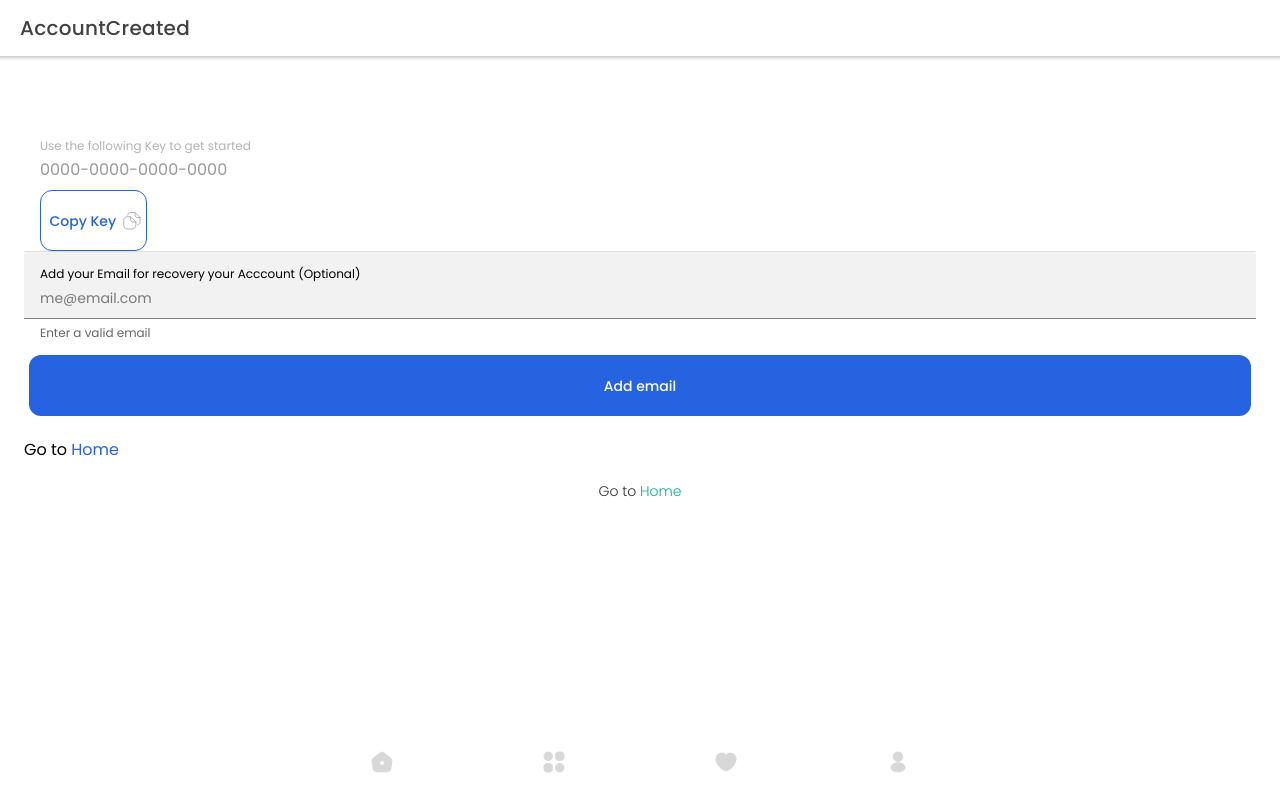
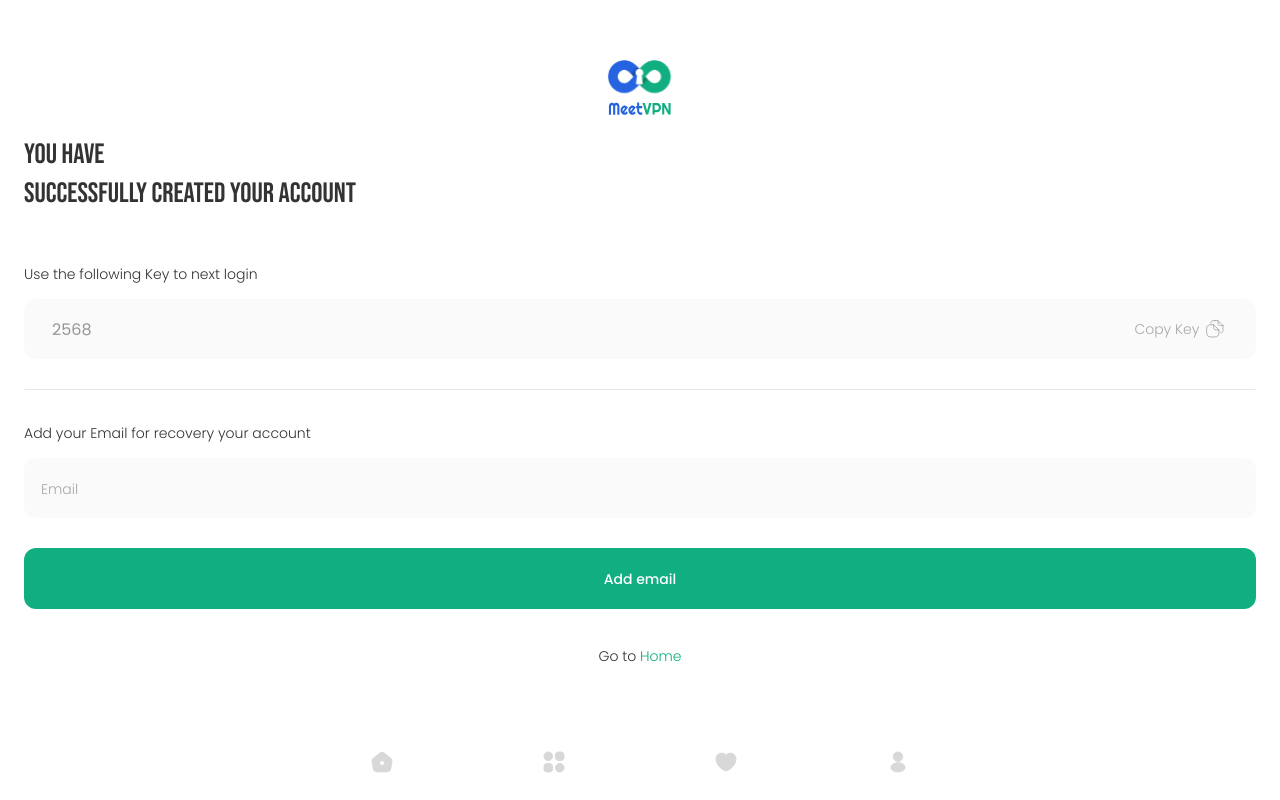
Before and after one commit to meetvpn/meetvpn-client, a React (Create React App) app: page /tabs/account-created in a window 1280 px wide. Built offline with nearby package versions, Linux system fonts and the light colour scheme.

Commit message:
Added styles to account created page.

```diff
--- a/src/pages/AccountCreated.css
+++ b/src/pages/AccountCreated.css
@@ -0,0 +1,16 @@
+.container {
+  height: 100%;
+  display: flex;
+  flex-direction: column;
+  justify-content: space-between;
+}
+
+.input-group {
+  display: flex;
+  justify-content: space-between;
+  align-items: center;
+  padding: 0 20px;
+  height: 60px;
+  background: #fafafa;
+  border-radius: 12px;
+}
--- a/src/pages/AccountCreated.tsx
+++ b/src/pages/AccountCreated.tsx
@@ -1,10 +1,11 @@
 import React, { useState } from 'react';
-import { IonContent, IonHeader, IonPage, IonTitle, IonToolbar, IonItem, IonLabel, IonInput, IonButton, IonIcon, IonList, IonNote, IonRow, IonCol, IonRouterLink } from '@ionic/react';
+import { IonContent, IonText, IonPage, IonImg, IonLabel, IonInput, IonButton, IonIcon } from '@ionic/react';
 import { Clipboard } from '@capacitor/clipboard';
 
 import GoToHome from '../components/GoToHome';
 
 import DocumentCopyIcon from '../assets/icon/document-copy.svg';
+import MeetVPNIco from "../assets/icon/meet-vpn.svg";
 
 import './AccountCreated.css';
 
@@ -63,46 +64,64 @@ const AccountCreated: React.FC = () => {
 
     return (
         <IonPage>
-            <IonHeader>
-                <IonToolbar>
-                    <IonTitle>AccountCreated</IonTitle>
-                </IonToolbar>
-            </IonHeader>
             <IonContent fullscreen>
-                <IonHeader collapse="condense">
-                    <IonToolbar>
-                        <IonTitle size="large">AccountCreated</IonTitle>
-                    </IonToolbar>
-                </IonHeader>
-                <form noValidate onSubmit={addEmail}>
-                    <IonList>
-                        <IonItem>
-                            <IonLabel position='stacked'>Use the following Key to get started</IonLabel>
-                            <IonInput value="0000-0000-0000-0000" disabled={true}></IonInput>
-                            <IonButton fill="outline" >
-                                Copy Key
-                                <IonIcon slot="end" src={DocumentCopyIcon}></IonIcon>
+                <div className="container">
+                    <IonImg src={MeetVPNIco} alt="logo-meet-vpn" />
+
+                    <div>
+                        <IonText color="dark" className="d-block margin-bottom-48">
+                            <h3 className="title">
+                                You HAVE
+                                <br /> SUCCESSFULLY CREATED YOUR ACCOUNT{" "}
+                            </h3>
+                        </IonText>
+
+                        <form noValidate onSubmit={addEmail}>
+                            <IonLabel color="dark" className="subtitle">
+                                Use the following Key to next login
+                            </IonLabel>
+
+                            <div className="input-group">
+                                <IonInput value="2568" disabled={true}></IonInput>
+                                <IonButton
+                                    fill="clear"
+                                    color="medium"
+                                    onClick={() => console.log("Copy to clickboard")}
+                                >
+                                    Copy Key
+                                    <IonIcon slot="end" src={DocumentCopyIcon}></IonIcon>
+                                </IonButton>
+                            </div>
+
+                            <div className="divider" />
+
+                            <div>
+                                <IonLabel color="dark" className="subtitle">
+                                    Add your Email for recovery your account
+                                </IonLabel>
+
+                                <IonInput
+                                    className="custom"
+                                    type="email"
+                                    placeholder="Email"
+                                    onIonInput={(event) => validate(event)}
+                                    onIonBlur={() => markTouched()}
+                                ></IonInput>
+                            </div>
+
+                            <IonButton
+                                type="submit"
+                                expand="block"
+                                color="success"
+                                className="margin-top-30"
+                            >
+                                Add email
                             </IonButton>
-                        </IonItem>
-                        <IonItem fill="solid" className={`${isValid && 'ion-valid'} ${isValid === false && 'ion-invalid'} ${isTouched && 'ion-touched'}`}>
-                            <IonLabel position="stacked">Add your Email for recovery your Acccount (Optional)</IonLabel>
-                            <IonInput type="email" placeholder='me@email.com' onIonInput={(event) => validate(event)} onIonBlur={() => markTouched()}></IonInput>
-                            <IonNote slot="helper">Enter a valid email</IonNote>
-                            <IonNote slot="error">Invalid email</IonNote>
-                        </IonItem>
-                    </IonList>
-                    <IonRow>
-                        <IonCol>
-                            <IonButton type="submit" expand="block">Add email</IonButton>
-                        </IonCol>
-                    </IonRow>
-                </form>
+                        </form>
+                    </div>
 
-                <div className="container">
-                    <p>Go to <IonRouterLink routerLink='/tabs/home'>Home</IonRouterLink></p>
+                    <GoToHome />
                 </div>
-
-                <GoToHome />
             </IonContent>
         </IonPage>
     );
```
